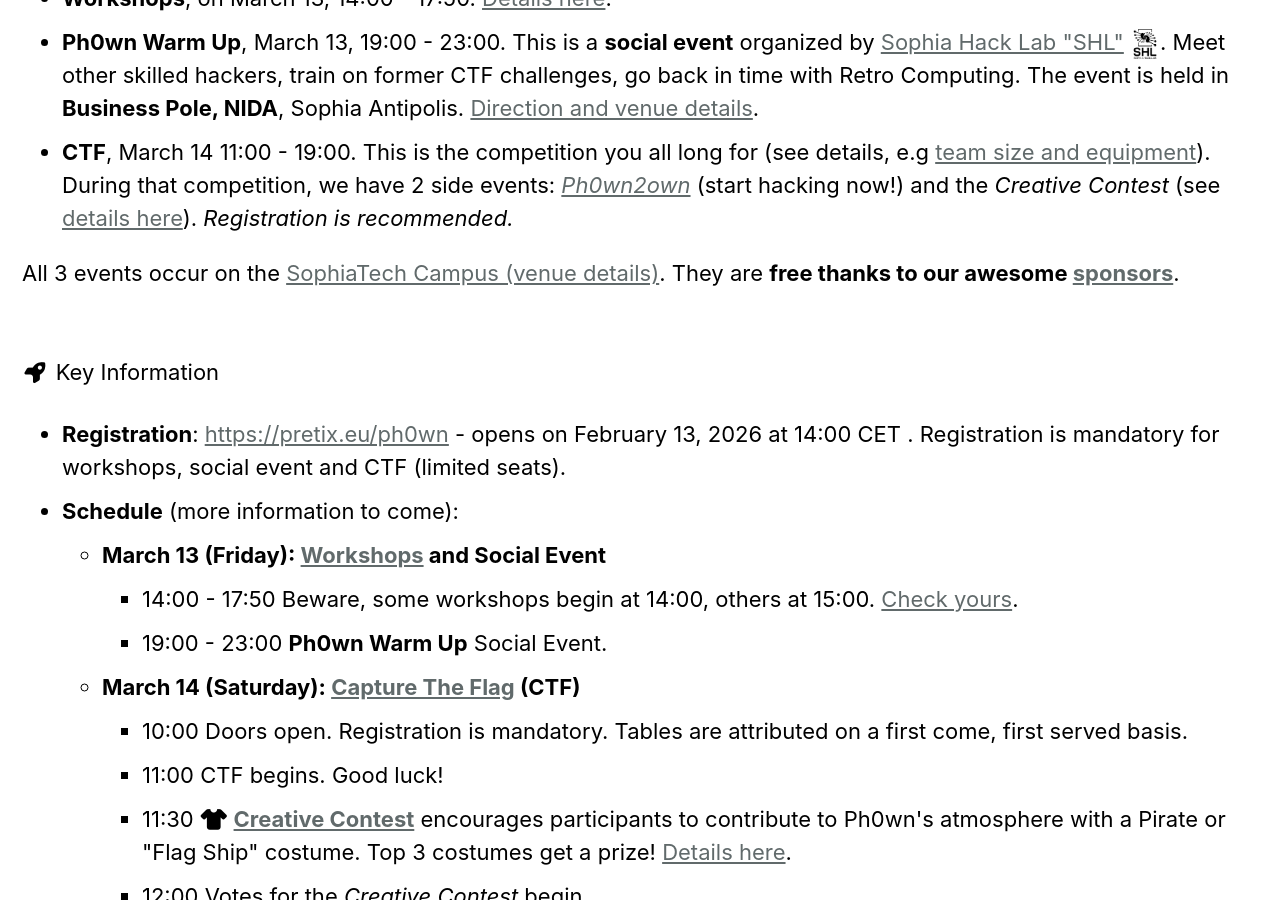
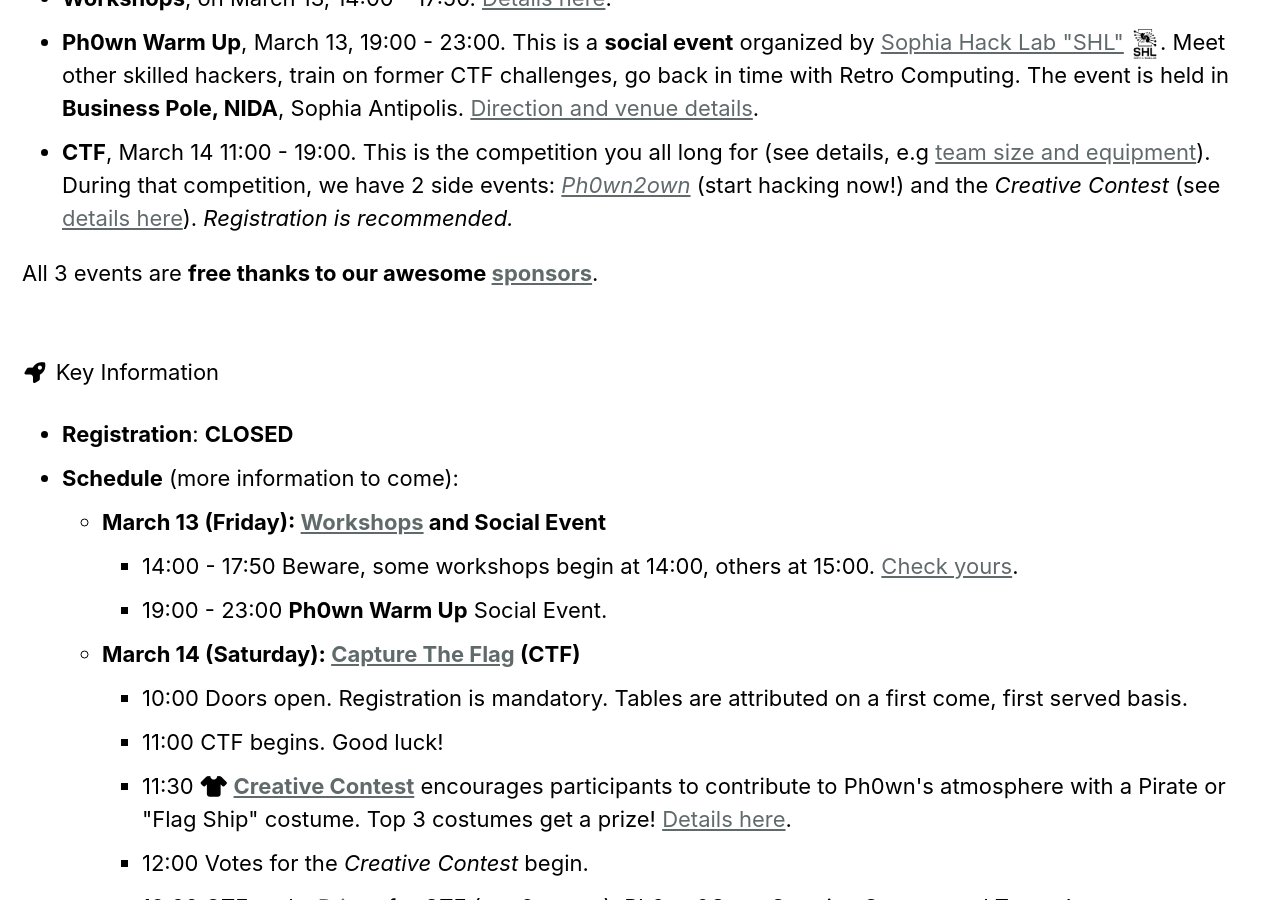
Before and after one commit to ph0wn/ph0wn.github.io, a Jekyll site: the page built from _pages/index.html, in a window 1280 px wide and 900 px high, scrolled down 1032 px. Built offline with Jekyll 4.4.1, drawn with Linux system fonts in a browser that asks for light colours; cached includes are drawn as plain includes.

Commit message:
typo venue and registration

```diff
--- a/_pages/index.html
+++ b/_pages/index.html
@@ -39,13 +39,13 @@ header:
 	<li><b>CTF</b>, March 14 11:00 - 19:00. This is the competition you all long for (see details, e.g <a href="/participate/">team size and equipment</a>). During that competition, we have 2 side events: <a href="/ph0wn2own"><i>Ph0wn2own</i></a> (start hacking now!) and the <i>Creative Contest</i> (see <a href="/contest/">details here</a>). <i>Registration is recommended.</i></li>
 </ul>
 
-All 3 events occur on the <a href="/venue/">SophiaTech Campus (venue details)</a>. They are <b>free thanks to our awesome <a href="/sponsors/">sponsors</a></b>.
+All 3 events are <b>free thanks to our awesome <a href="/sponsors/">sponsors</a></b>.
 <p><br><br>
 
       <i class="fa-solid fa-rocket"></i> Key Information
       <ul>
 
-        <li><b>Registration</b>: <a href="https://pretix.eu/ph0wn">https://pretix.eu/ph0wn</a> - opens on February 13, 2026 at 14:00 CET . Registration is mandatory for workshops, social  event and CTF (limited seats).</li>
+        <li><b>Registration</b>: <b> CLOSED</b></li>
         <li><b>Schedule</b> (more information to come):</li>
         <ul>
           <li><b>March 13 (Friday): <a href="/workshops">Workshops</a> and Social Event</b>
```
